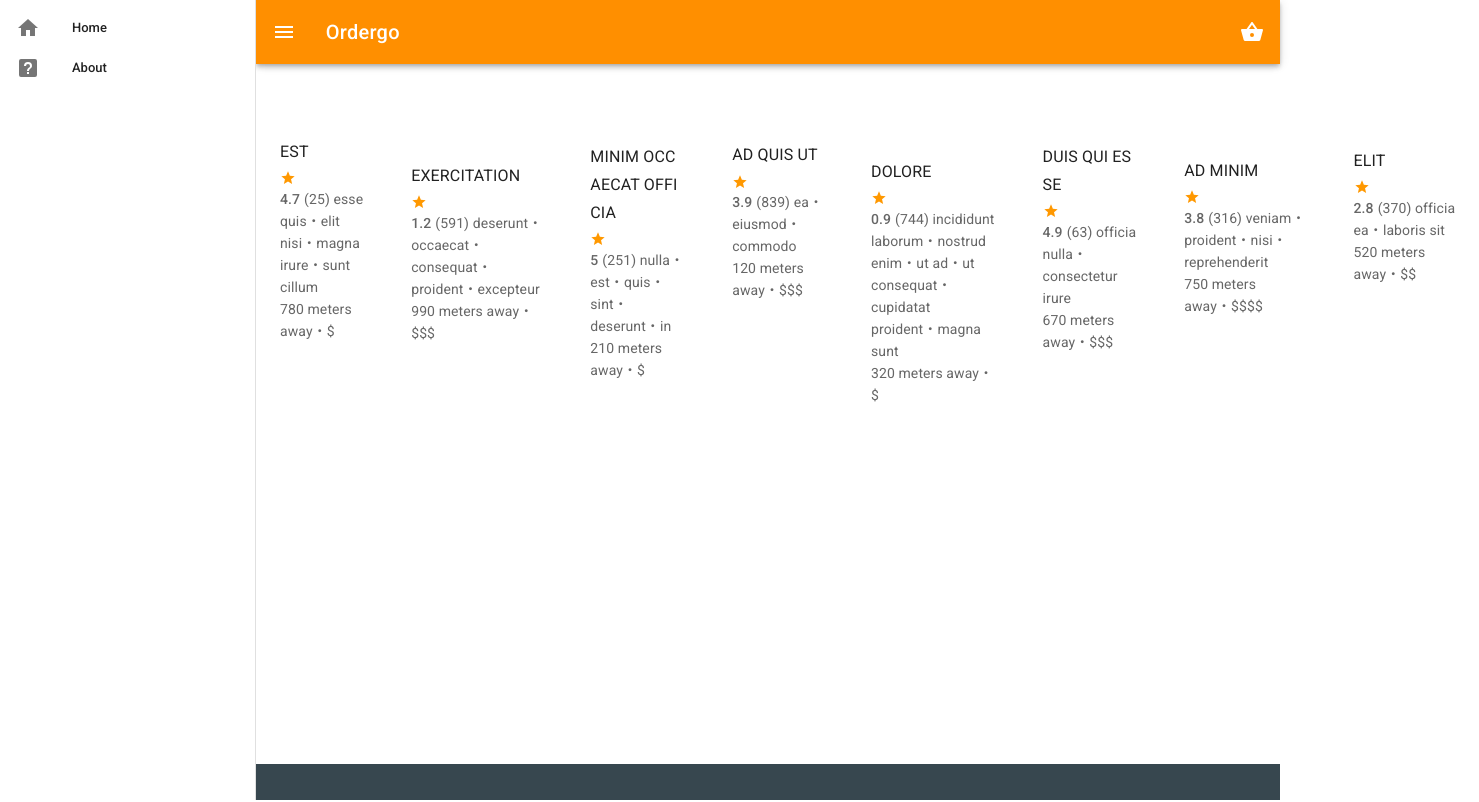
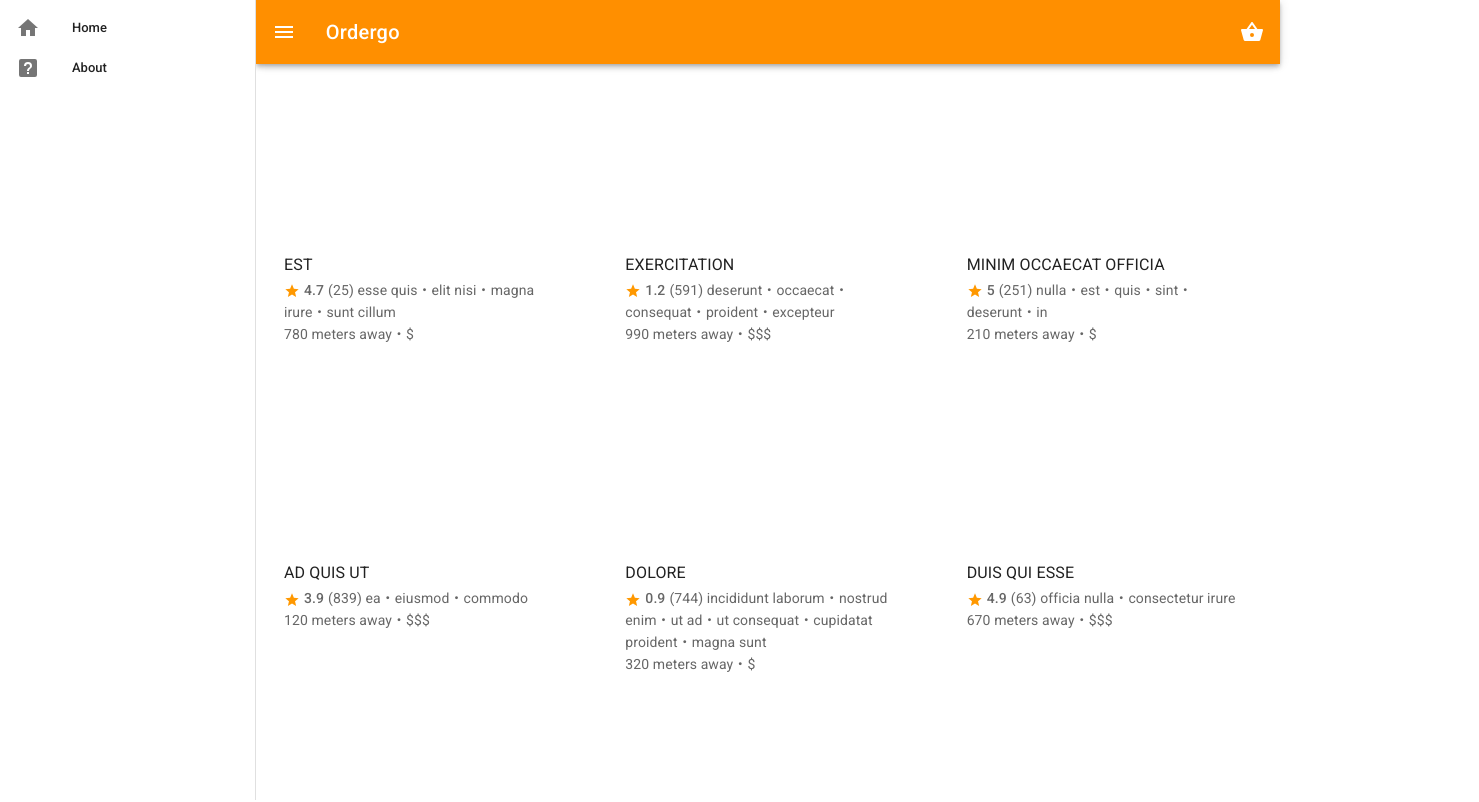
Before and after one commit to chunyayang/menubook, a Vue app: page /restaurants in a window 1280 px wide. Shown: the top 802 px of the page, 1479 px wide, since content can reach past the window. Built offline with nearby package versions, Linux system fonts and the light colour scheme; data requests are answered from the project's data file.

Commit message:
tech: use grid to display the store info list, so that it fits different screen sizes

```diff
--- a/src/components/StoreInfo.vue
+++ b/src/components/StoreInfo.vue
@@ -1,15 +1,23 @@
 <template>
+  <v-row>
+    <v-col
+      v-for="store in stores"
+      :key="store.id"
+      cols="12"
+      sm="6"
+      md="4"
+    >
       <v-card
-    :to="{name: 'menu', params: {id: id}}"
+        :to="{name: 'menu', params: {id: store.id}}"
         flat
         class="store-info"
       >
         <v-img
-      :src="require('../assets/' + imageUrl)"
+          :src="require('../assets/' + store.imageUrl)"
           aspect-ratio="2"
         ></v-img>
 
-    <v-card-title class="subtitle-1 pb-0">{{ name }}</v-card-title>
+        <v-card-title class="subtitle-1 pb-0">{{ store.name }}</v-card-title>
 
         <v-card-text>
           <div>
@@ -19,44 +27,52 @@
                 small
               >{{ svgStar }}</v-icon>
             </span>
-        <span class="pr-1 font-weight-medium">{{ rating }}</span>
-        <span>({{ ratingCount }})&nbsp;</span>
+            <span class="pr-1 font-weight-medium">{{ store.rating }}</span>
+            <span>({{ store.ratingCount }})&nbsp;</span>
             <span
-          v-for="tag in tags"
+              v-for="tag in store.tags"
               :key="tag"
               class="tag"
             >{{ tag }}</span>
           </div>
 
           <div>
-        <span>{{ distance }}</span>
+            <span>{{ store.distance }}</span>
             <span>・</span>
-        <span>{{ formatPriceLevel(priceLevel) }}</span>
+            <span>{{ formatPriceLevel(store.priceLevel) }}</span>
           </div>
         </v-card-text>
       </v-card>
+    </v-col>
+  </v-row>
 </template>
 
 <script>
-import storeMixin from "../mixins/storeMixin";
+import { getStores } from "@/api";
 import { mdiStar } from "@mdi/js";
+import storeMixin from "@/mixins/storeMixin";
 
 export default {
   mixins: [storeMixin],
-  props: {
-    id: Number,
-    imageUrl: String,
-    name: String,
-    rating: String,
-    ratingCount: Number,
-    tags: Array,
-    distance: String,
-    priceLevel: Number
-  },
   data() {
     return {
+      loading: true,
+      stores: [],
       svgStar: mdiStar
     };
+  },
+  created() {
+    getStores()
+      .then(response => {
+        this.stores = response.data;
+        this.$root.$emit("scrollAfterUpdate");
+      })
+      .catch(error => {
+        console.log(error);
+      })
+      .finally(() => {
+        this.loading = false;
+      });
   }
 };
 </script>
--- a/src/pages/Restaurants.vue
+++ b/src/pages/Restaurants.vue
@@ -1,37 +1,11 @@
 <template>
-  <div class="store-list">
-    <v-alert
-      v-if="errored"
-      type="error"
-    >We're sorry, we're not able to retrieve this information at the moment, please try back later</v-alert>
-
-    <ul
-      v-else
-      class="d-flex flex-column flex-sm-row list"
-    >
-      <li
-        v-for="store in stores"
-        :key="store.id"
-        class="flex sm6 px-sm-2"
-      >
-        <StoreInfo
-          :id="store.id"
-          :imageUrl="store.imageUrl"
-          :name="store.name"
-          :rating="store.rating"
-          :ratingCount="store.ratingCount"
-          :tags="store.tags"
-          :distance="store.distance"
-          :priceLevel="store.priceLevel"
-        />
-      </li>
-    </ul>
-  </div>
+  <v-container>
+    <StoreInfo />
+  </v-container>
 </template>
 
 <script>
 import StoreInfo from "@/components/StoreInfo.vue";
-import { getStores } from "@/api.js";
 
 export default {
   components: {
@@ -39,27 +13,7 @@ export default {
   },
   data() {
     return {
-      stores: [],
-      errored: false
     };
-  },
-  created() {
-    getStores()
-      .then(response => {
-        this.stores = response.data;
-        this.$root.$emit("scrollAfterUpdate");
-      })
-      .catch(error => {
-        console.log(error);
-        this.errored = true;
-      });
   }
 };
 </script>
-
-<style lang="scss">
-.store-list .list {
-  list-style-type: none;
-  padding: 0 !important;
-}
-</style>>
```
Lines whose indentation alone changed are shown as unchanged.
